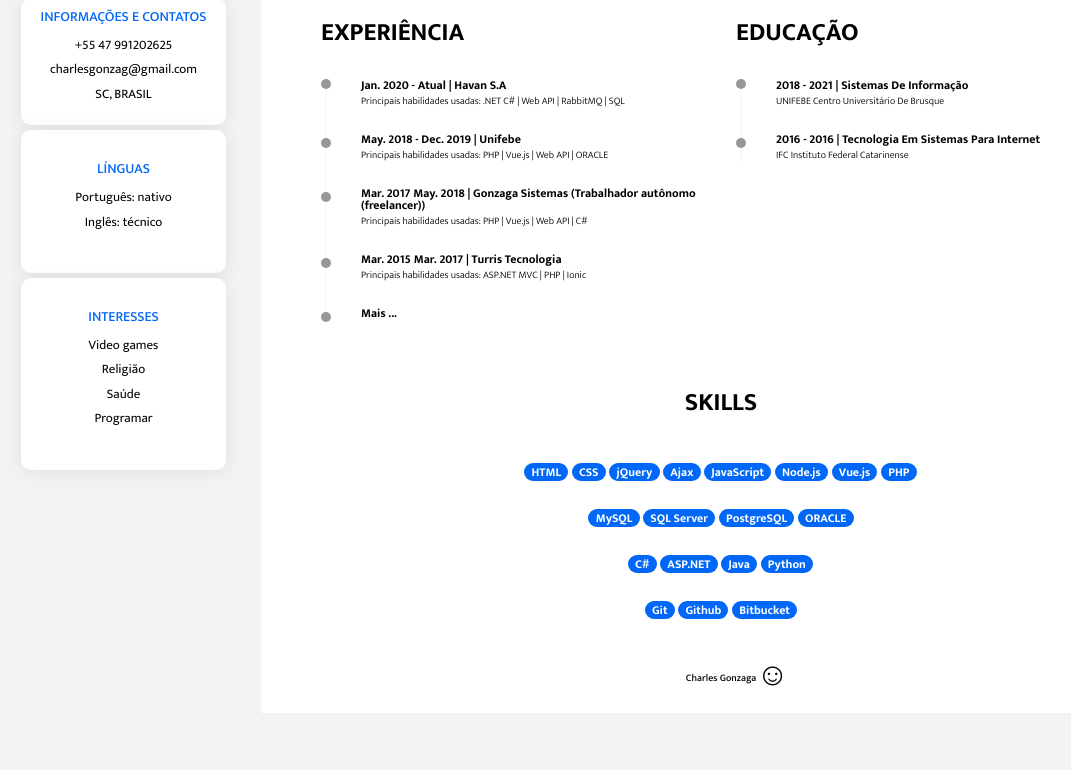
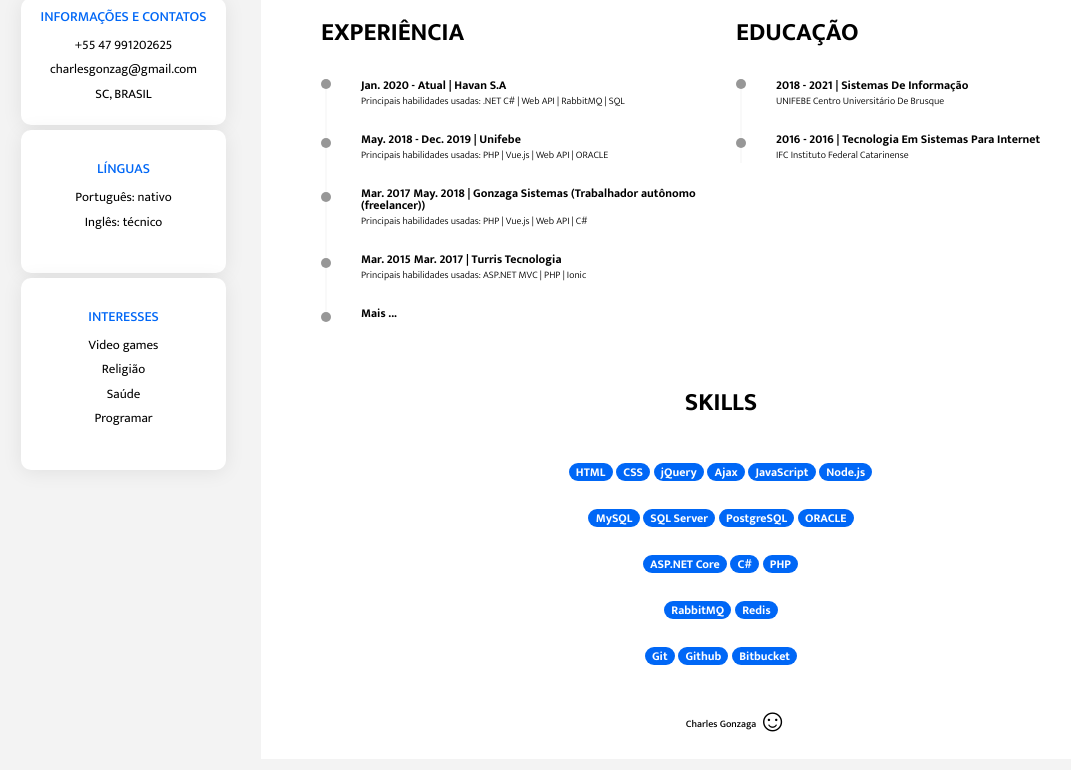
Before and after one commit to charlesgonzaga/charlesgonzaga.github.io, a plain HTML site: page index.html in a window 1280 px wide. Shown: the part 260-1030 px from the top of the page, without its empty margins (39-1110 px from the left). Before the commit the page ends 993 px from the top, so only its background shows below. Drawn offline with nearby package versions, Linux system fonts and the light colour scheme.

Commit message:
ajustes nas skills

```diff
--- a/index.html
+++ b/index.html
@@ -136,8 +136,6 @@
                                 <span class="badge badge-primary badge-pill">Ajax</span>
                                 <span class="badge badge-primary badge-pill">JavaScript</span>
                                 <span class="badge badge-primary badge-pill">Node.js</span>
-                                <span class="badge badge-primary badge-pill">Vue.js</span>
-                                <span class="badge badge-primary badge-pill">PHP</span>
                             </div>
                         </div>
 
@@ -152,10 +150,16 @@
 
                         <div class="media service-card col-lg-12">
                             <div class="media-body">
+                                <span class="badge badge-primary badge-pill">ASP.NET Core</span>
                                 <span class="badge badge-primary badge-pill">C#</span>
-                                <span class="badge badge-primary badge-pill">ASP.NET</span>
-                                <span class="badge badge-primary badge-pill">Java</span>
-                                <span class="badge badge-primary badge-pill">Python</span>
+                                <span class="badge badge-primary badge-pill">PHP</span>
+                            </div>
+                        </div>
+
+                        <div class="media service-card col-lg-12">
+                            <div class="media-body">
+                                <span class="badge badge-primary badge-pill">RabbitMQ</span>
+                                <span class="badge badge-primary badge-pill">Redis</span>
                             </div>
                         </div>
 
```
